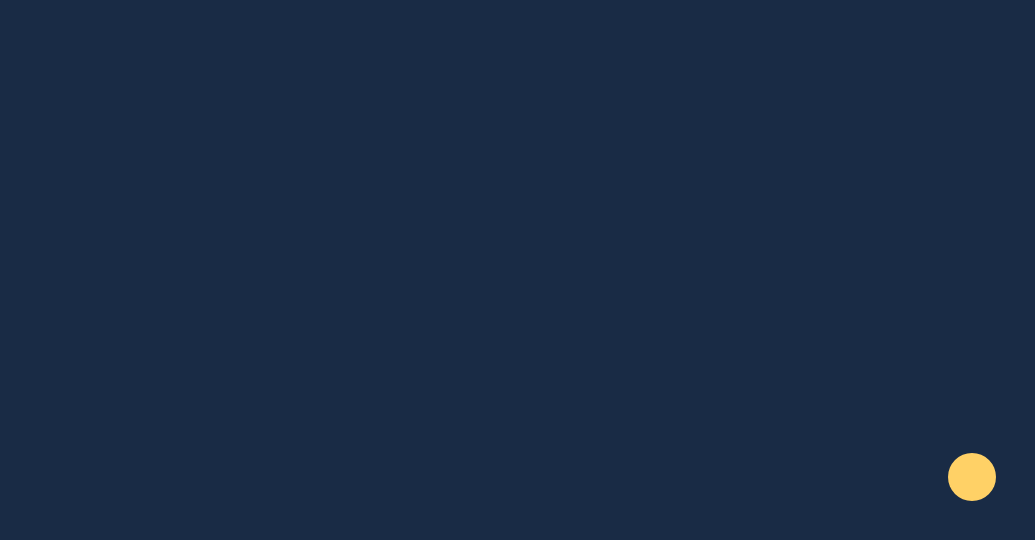
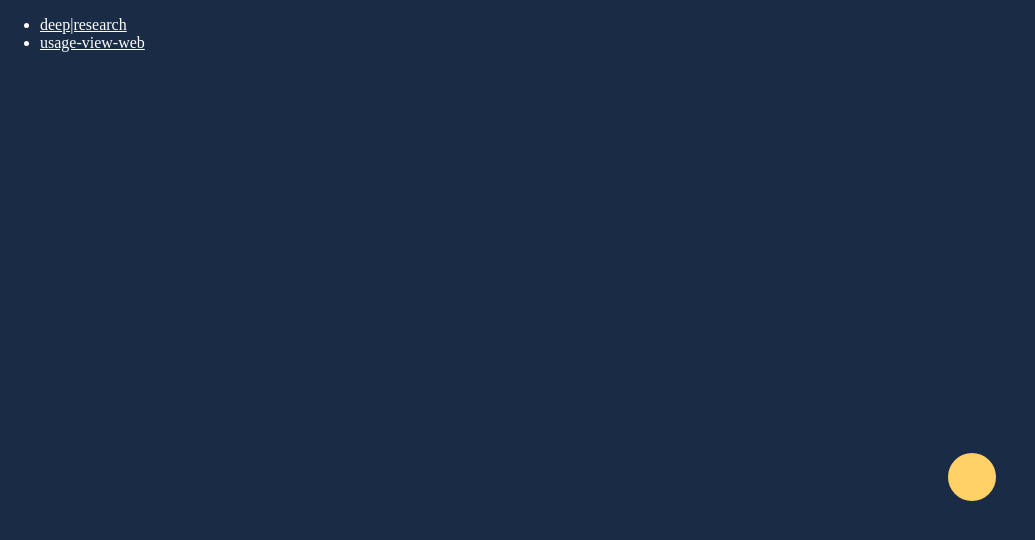
Before and after one commit to PhillipNordwall/PhillipNordwall.github.io, a plain HTML site: page index.html in a window 1280 px wide. Shown: the whole page, without its empty margins (0-1035 px from the left). Drawn offline with Linux system fonts and the light colour scheme.

Commit message:
adding some links

```diff
--- a/index.html
+++ b/index.html
@@ -24,12 +24,29 @@
         border-radius: 50%;
         background: #ffd166;
       }
+
+      nav {
+        position: relative;
+        width: fit-content;
+        background: #192b45;
+        color: #fff;
+      }
+
+      nav a {
+        color: inherit;
+      }
     </style>
   </head>
   <body>
     <main id="playfield" aria-label="Bouncing ball animation">
       <div id="ball"></div>
     </main>
+    <nav aria-label="Projects">
+      <ul>
+        <li><a href="./deep_research/">deep|research</a></li>
+        <li><a href="./usage-view-web/">usage-view-web</a></li>
+      </ul>
+    </nav>
     <script>
       const playfield = document.querySelector('#playfield');
       const ball = document.querySelector('#ball');
```
